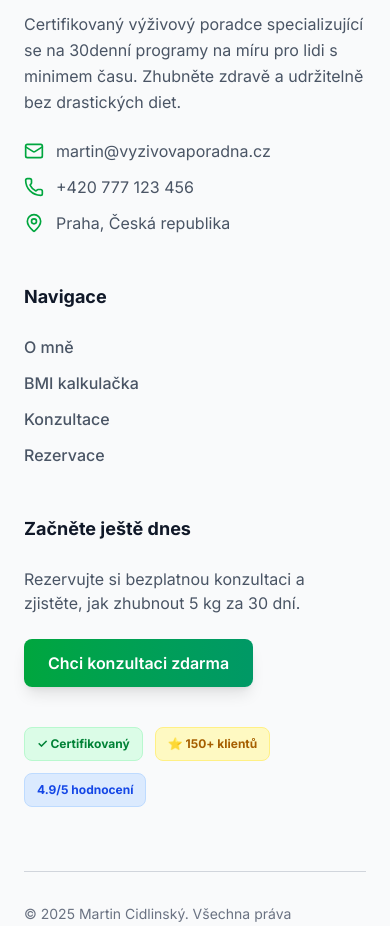
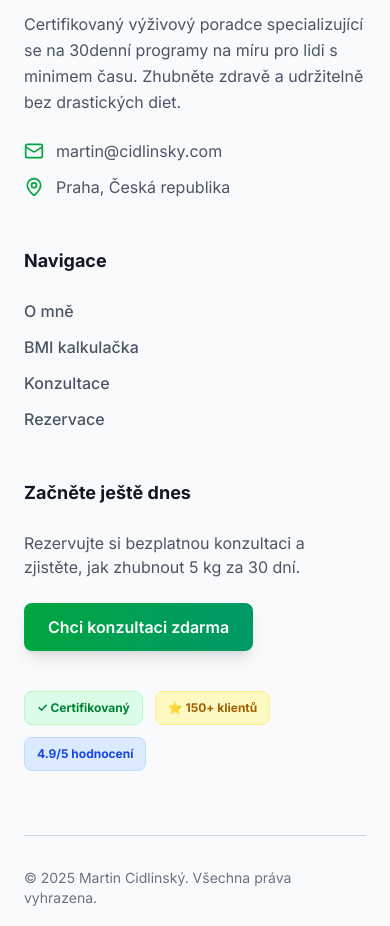
Before and after one commit to appitect-dev/jidlosmartinem, a Next.js app: page / in a window 390 px wide. Shown: the part 6960-7886 px from the top of the page. Built offline with nearby package versions, Linux system fonts and the light colour scheme.

Commit message:
edit email, remove phone

```diff
--- a/src/components/Footer.tsx
+++ b/src/components/Footer.tsx
@@ -39,12 +39,12 @@ export default function Footer() {
             <div className="space-y-3">
               <div className="flex items-center space-x-3 text-gray-600">
                 <Mail className="w-5 h-5 text-green-600" />
-                <span>martin@vyzivovaporadna.cz</span>
+                <span>martin@cidlinsky.com</span>
               </div>
-              <div className="flex items-center space-x-3 text-gray-600">
-                <Phone className="w-5 h-5 text-green-600" />
-                <span>+420 777 123 456</span>
-              </div>
+              {/*<div className="flex items-center space-x-3 text-gray-600">*/}
+              {/*  <Phone className="w-5 h-5 text-green-600" />*/}
+              {/*  <span>+420 777 123 456</span>*/}
+              {/*</div>*/}
               <div className="flex items-center space-x-3 text-gray-600">
                 <MapPin className="w-5 h-5 text-green-600" />
                 <span>Praha, Česká republika</span>
```
